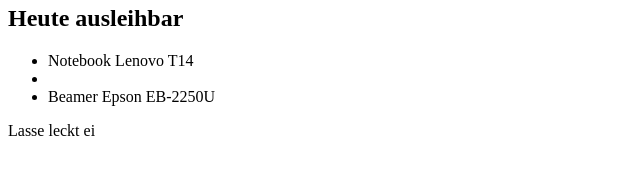
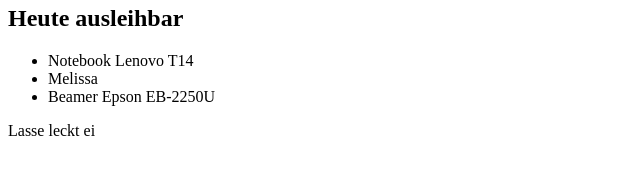
Before and after one commit to bbk-schulz/anhang, a plain HTML site: page index.html in a window 1280 px wide. Shown: the part 147-322 px from the top of the page, 0-640 px from the left. Drawn offline with Linux system fonts and the light colour scheme.

Commit message:
LasseeeeeEEEEE 2

```diff
--- a/index.html
+++ b/index.html
@@ -11,7 +11,7 @@
  <h2>Heute ausleihbar</h2>
  <ul>
  <li>Notebook Lenovo T14</li>
- <li> </li>
+ <li> Melissa</li>
  <li>Beamer Epson EB-2250U</li>
  </ul>
  <p>Lasse leckt ei</p>
```
